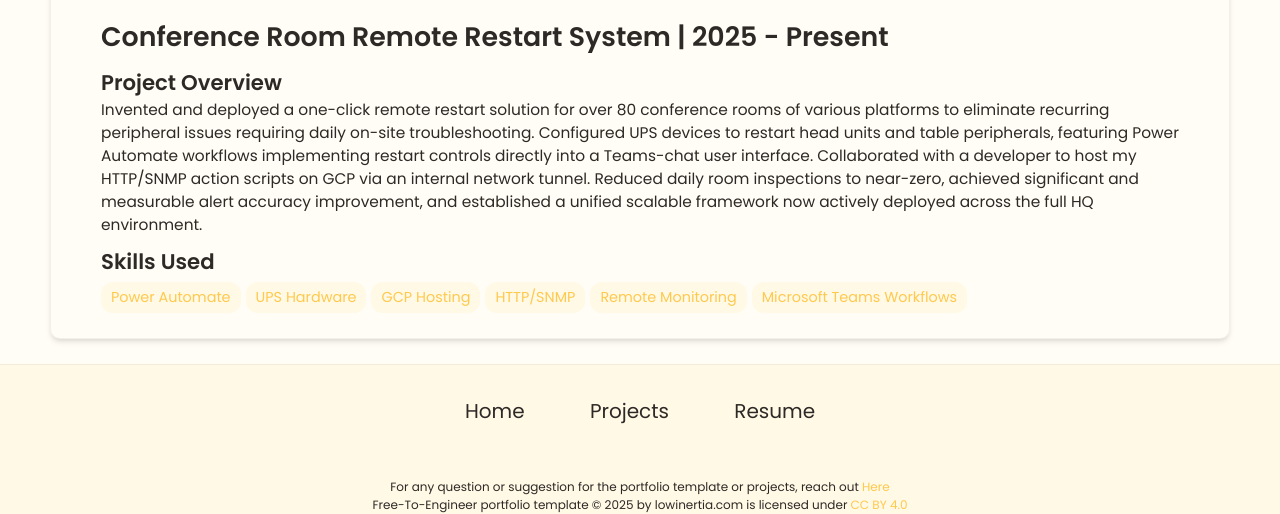
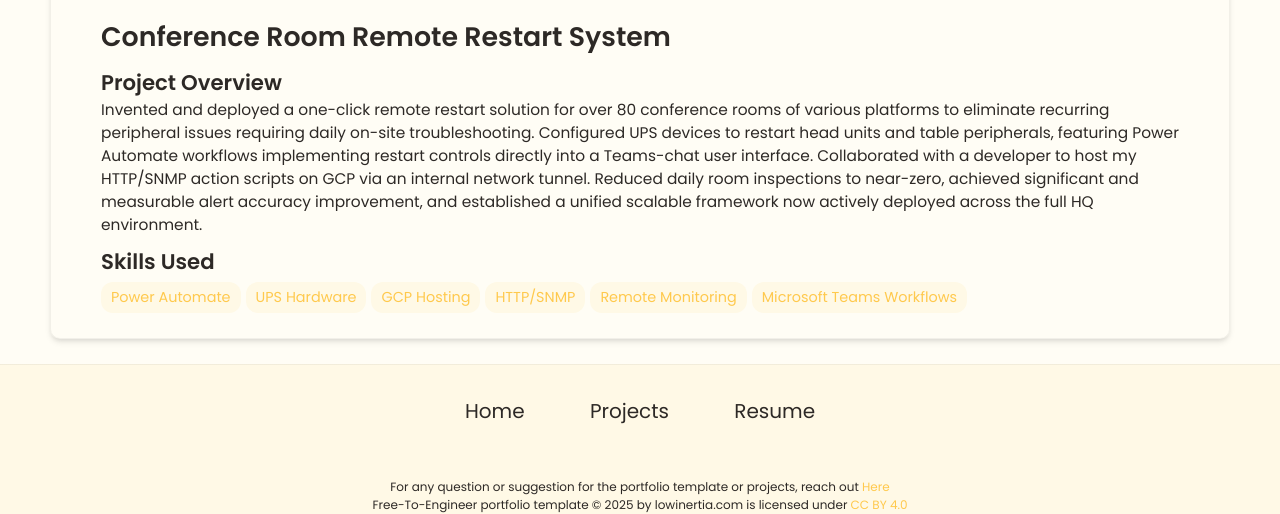
Before and after one commit to ElionEvolved/ElionEvolved.github.io, a Jekyll site: the page built from _projects/UPS Auto Reboot/index.md, in a window 1280 px wide. Shown: the part 490-1004 px from the top of the page. Built offline with Jekyll 4.4.1, drawn with Linux system fonts in a browser that asks for light colours.

Commit message:
Update index.md

```diff
--- a/_projects/UPS Auto Reboot/index.md
+++ b/_projects/UPS Auto Reboot/index.md
@@ -1,6 +1,6 @@
 ---
 layout: post
-title: Conference Room Remote Restart System | 2025 - Present
+title: Conference Room Remote Restart System
 description:  Invented and deployed a one-click remote restart solution for over 80 conference rooms of various platforms to eliminate recurring peripheral issues requiring daily on-site troubleshooting. Configured UPS devices to restart head units and table peripherals, featuring Power Automate workflows implementing restart controls directly into a Teams-chat user interface. Collaborated with a developer to host my HTTP/SNMP action scripts on GCP via an internal network tunnel. Reduced daily room inspections to near-zero, achieved significant and measurable alert accuracy improvement, and established a unified scalable framework now actively deployed across the full HQ environment.
 skills:
 - Power Automate
```
Also changed, not shown: other parts of _projects/UPS Auto Reboot/index.md (+1 -1 lines).
